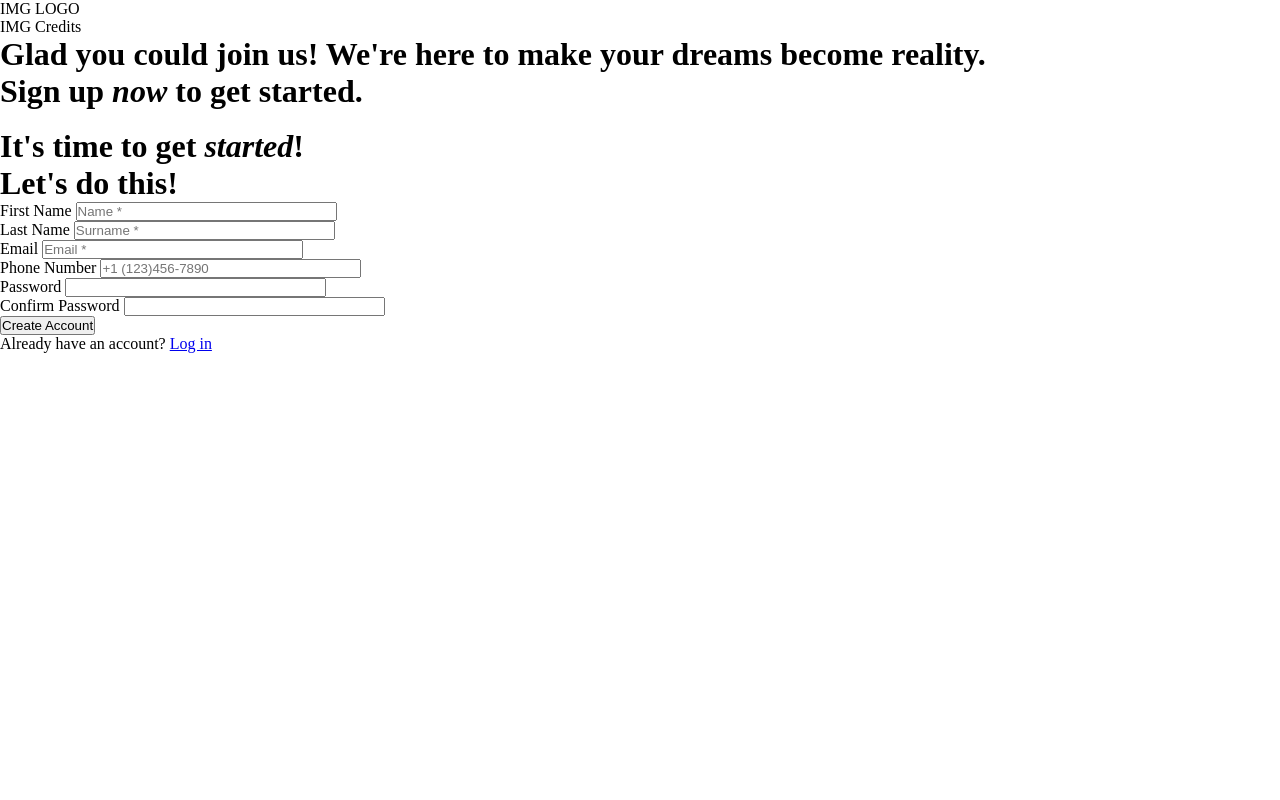
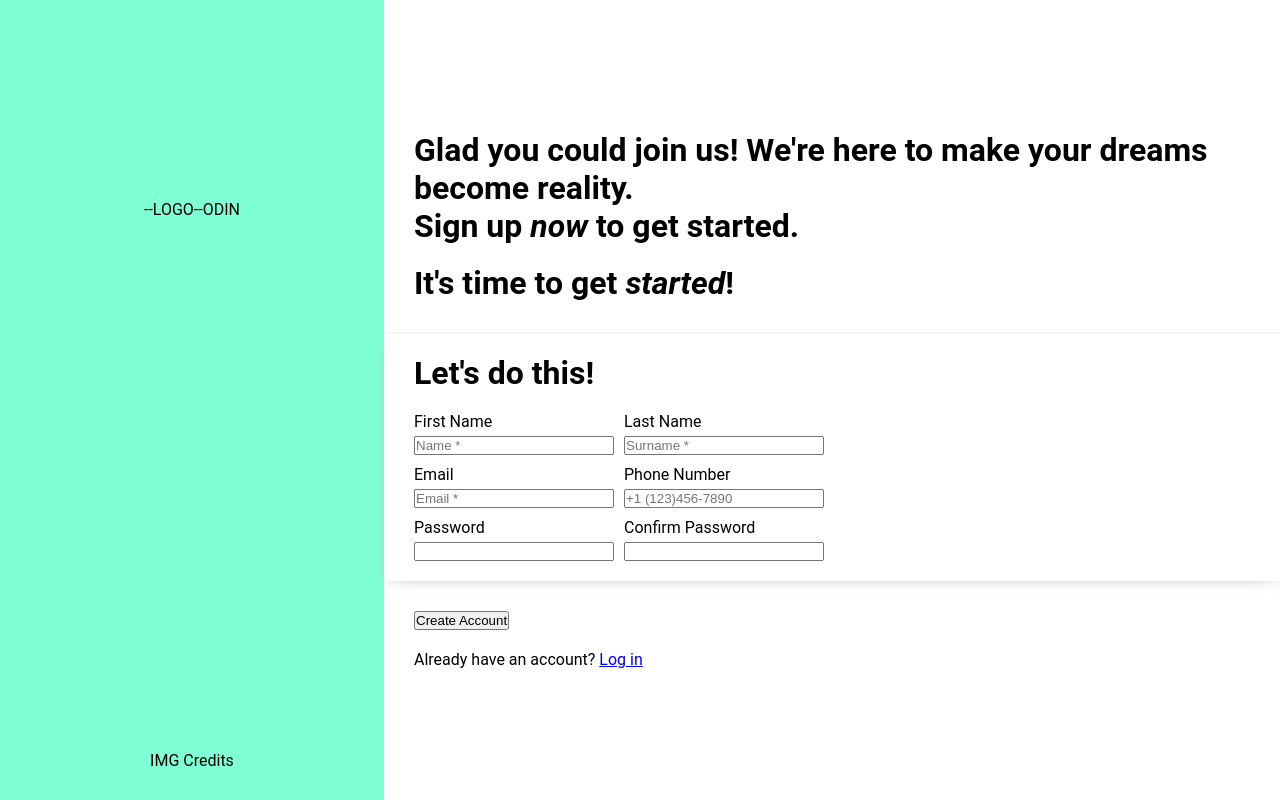
Before and after one commit to jakemcco/odin-signup-form, a plain HTML site: page index.html in a window 1280 px wide. Drawn offline with Linux system fonts and the light colour scheme.

Commit message:
Update flex layouts, add minor element styling

```diff
--- a/index.html
+++ b/index.html
@@ -10,7 +10,10 @@
 <body>
     <div class="site-content">
         <div class="img-container">
-            <div class="logo-overlay">IMG LOGO</div>
+            <div class="logo-overlay">
+                <div class="logo">--LOGO--</div>
+                <div>ODIN</div>
+            </div>
             <div class="img-credit-footer">IMG Credits</div>
         </div>
         <div class="info-container">
@@ -22,31 +25,36 @@
             </div>
             <div class="form-container">
                 <form class="sign-up-form" action="/form-handling-page" method="post">
+                    <div class="form-header">
                         <h1>Let's do this!</h1>
-                    <div>
+                    </div>
+                    <div class="form-input-container">
+                        <div class="form-input">
                             <label for="first-name">First Name</label>
                             <input id="first-name" placeholder="Name *" name="first-name" type="text" value="" pattern="^[^0-9]+$" size="30" maxlength="245" required>
                         </div>
-                    <div>
+                        <div class="form-input">
                             <label for="last-name">Last Name</label>
                             <input id="last-name" placeholder="Surname *" name="last-name" type="text" value="" pattern="^[^0-9]+$" size="30" maxlength="245" required>
                         </div>
-                    <div>
+                        <div class="form-input">
                             <label for="email">Email</label>
                             <input id="email" placeholder="Email *" name="email" type="email" value="" size="30" maxlength="100" required>
                         </div>
-                    <div>
+                        <div class="form-input">
                             <label for="phone-number">Phone Number</label>
                             <input id="phone-number" placeholder="+1 (123)456-7890" name="phone-number" type="tel" value="" size="30" maxlength="20">
                         </div>
-                    <div>
+                        <div class="form-input">
                             <label for="password">Password</label>
                             <input id="password" name="password" type="password" value="" size="30" maxlength="100" required>
                         </div>
-                    <div>
+                        <div class="form-input">
                             <label for="confirm-password">Confirm Password</label>
                             <input id="confirm-password" name="confirm-password" type="password" value="" size="30" maxlength="100" required>
                         </div>
+                    </div>
+
 
                 </form>
 
--- a/style.css
+++ b/style.css
@@ -13,3 +13,103 @@
   padding: 0;
   margin: 0;
 }
+
+body {
+    font-family:Roboto, system-ui, sans-serif;
+    min-height: 100vh;
+}
+
+.site-content {
+    display:flex;
+    justify-content: flex-start;
+}
+
+.img-container {
+    display:flex;
+    flex-direction: column;
+    justify-content: space-between;
+    align-items: center;
+    padding-top: 25vh;
+    padding-bottom: 30px;
+    width: 30vw;
+    min-width: 200px;
+    background-color:aquamarine;
+}
+
+.logo-overlay {
+    display:flex;
+}
+
+.info-container {
+    height: 100vh;
+    width: 70vw;
+    min-width: 300px;
+    gap: 30px;
+    display: flex;
+    flex-direction: column;
+    justify-content: center;
+    align-items: flex-start;
+}
+
+.info-header {
+    display: flex;
+    flex-direction: column;
+    justify-content: flex-end;
+    align-items: flex-start;
+    padding-left: 30px;
+}
+
+.form-container {
+    padding-top: 20px;
+    padding-bottom: 20px;
+    padding-left: 30px;
+    align-self: stretch;
+    border-top-style: solid;
+    border-top-width: 2px;
+    border-top-color: hsla(0, 0%, 75%, 0.15);
+    box-shadow: -10px 10px 10px -10px rgba(192, 192, 192, 0.5), +10px 10px 10px -10px rgba(192, 192, 192, 0.5);
+
+    display:flex;
+    justify-content: flex-start;
+    align-items: flex-start;
+}
+
+form {
+    display:flex;
+    flex-direction: column;
+    justify-content: center;
+    max-width:500px;
+    gap: 20px;
+}
+
+.form-input-container {
+    display: flex;
+    flex-wrap: wrap;
+    gap: 10px;
+}
+
+.form-input {
+    display: flex;
+    flex-direction: column;
+    align-items: flex-start;
+}
+
+.form-input > label {
+    margin-bottom: 5px;
+}
+
+input {
+    width: 200px;
+    padding: 0;
+    margin: 0;
+    box-sizing: border-box;
+}
+
+.info-footer {
+    display: flex;
+    flex-direction: column;
+    justify-content: flex-start;
+    align-items: flex-start;
+    gap: 20px;
+    padding-left: 30px;
+}
```
Lines whose indentation alone changed are shown as unchanged.
